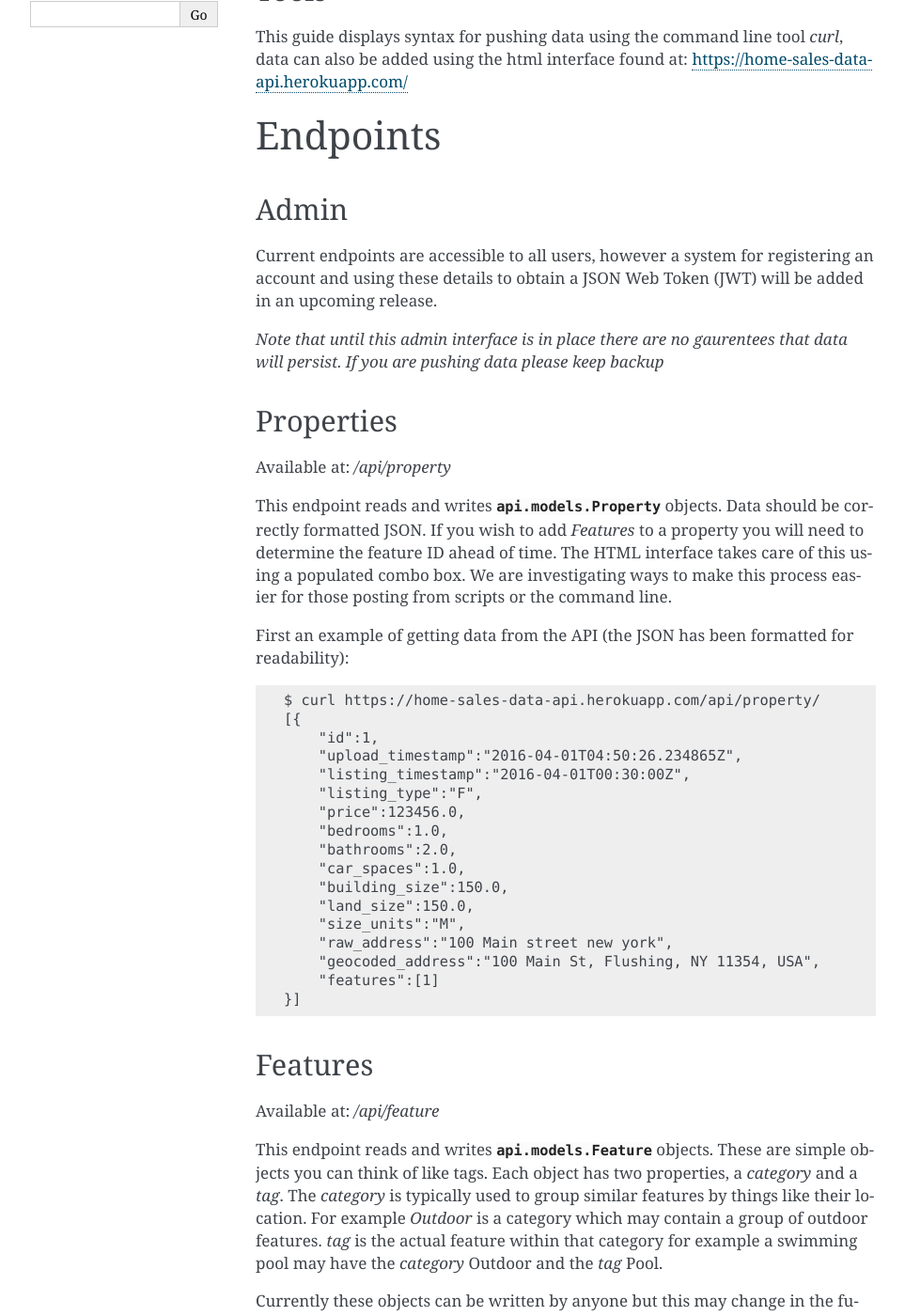
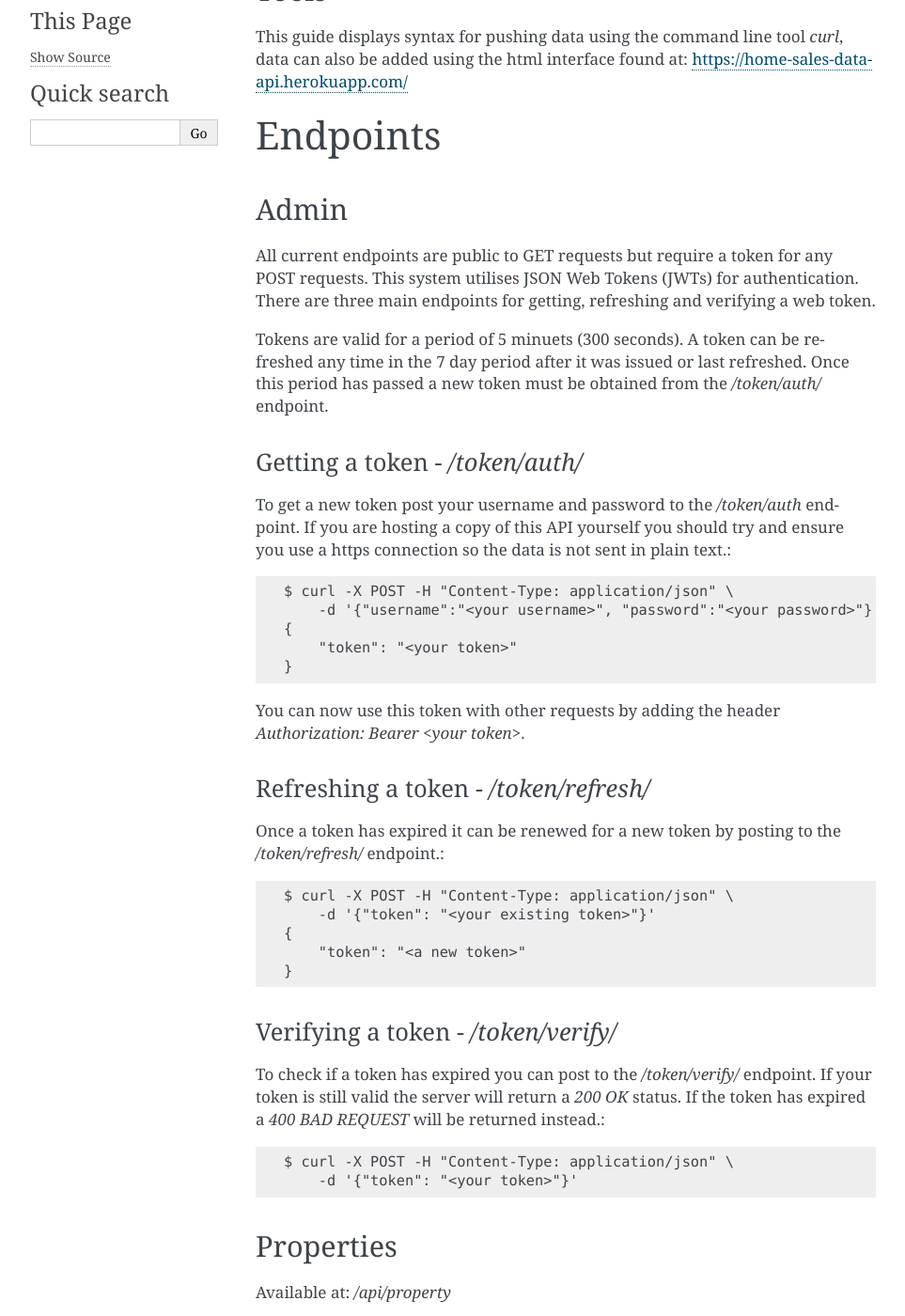
Before and after one commit to DmitriyLanchakov/home-data-api, a Sphinx documentation site: the page built from docs/source/api.rst, in a window 1280 px wide and 1400 px high, scrolled down 373 px. Shown: the whole window at 94% size, without its empty margins (148-1111 px from the left). Built offline with Sphinx 7.4.7, drawn with Linux system fonts in a browser that asks for light colours; some of the changed text lies outside the part shown.

Commit message:
Documented the new JWT endpoints.
Also gave SECRET_KEY a default of 'INVALID' as it is needed for the docs
generation.

```diff
--- a/docs/source/api.rst
+++ b/docs/source/api.rst
@@ -20,13 +20,47 @@
 
 Admin
 ^^^^^
-Current endpoints are accessible to all users, however a system for registering
-an account and using these details to obtain a JSON Web Token (JWT) will be
-added in an upcoming release.
+All current endpoints are public to GET requests but require a token for any
+POST requests. This system utilises JSON Web Tokens (JWTs) for authentication.
+There are three main endpoints for getting, refreshing and verifying a web token.
 
-*Note that until this admin interface is in place there are no gaurentees that
-data will persist. If you are pushing data please keep backup*
+Tokens are valid for a period of 5 minuets (300 seconds). A token can be refreshed
+any time in the 7 day period after it was issued or last refreshed. Once this
+period has passed a new token must be obtained from the `/token/auth/` endpoint.
 
+Getting a token - `/token/auth/`
+~~~~~~~~~~~~~~~~~~~~~~~~~~~~~~~~
+To get a new token post your username and password to the `/token/auth` endpoint.
+If you are hosting a copy of this API yourself you should try and ensure you use
+a https connection so the data is not sent in plain text.::
+
+    $ curl -X POST -H "Content-Type: application/json" \
+        -d '{"username":"<your username>", "password":"<your password>"}'
+    {
+        "token": "<your token>"
+    }
+
+You can now use this token with other requests by adding the header `Authorization: Bearer <your token>`.
+
+Refreshing a token - `/token/refresh/`
+~~~~~~~~~~~~~~~~~~~~~~~~~~~~~~~~~~~~~~
+Once a token has expired it can be renewed for a new token by posting to the
+`/token/refresh/` endpoint.::
+
+    $ curl -X POST -H "Content-Type: application/json" \
+        -d '{"token": "<your existing token>"}'
+    {
+        "token": "<a new token>"
+    }
+
+Verifying a token - `/token/verify/`
+~~~~~~~~~~~~~~~~~~~~~~~~~~~~~~~~~~~~
+To check if a token has expired you can post to the `/token/verify/` endpoint.
+If your token is still valid the server will return a `200 OK` status. If the
+token has expired a `400 BAD REQUEST` will be returned instead.::
+
+    $ curl -X POST -H "Content-Type: application/json" \
+        -d '{"token": "<your token>"}'
 
 Properties
 ^^^^^^^^^^
@@ -95,6 +129,7 @@
 the note above about the future of this option.*::
 
     $ curl -X POST -H 'Content-Type: application/json' \
+        -H 'Authorization: Bearer <your_token>'
         -d '{"category":"Outdoor", "tag":"Garden"}' \
         https://home-sales-data-api.herokuapp.com/api/feature/
     {
```
Also changed, not shown: 1 other file.
